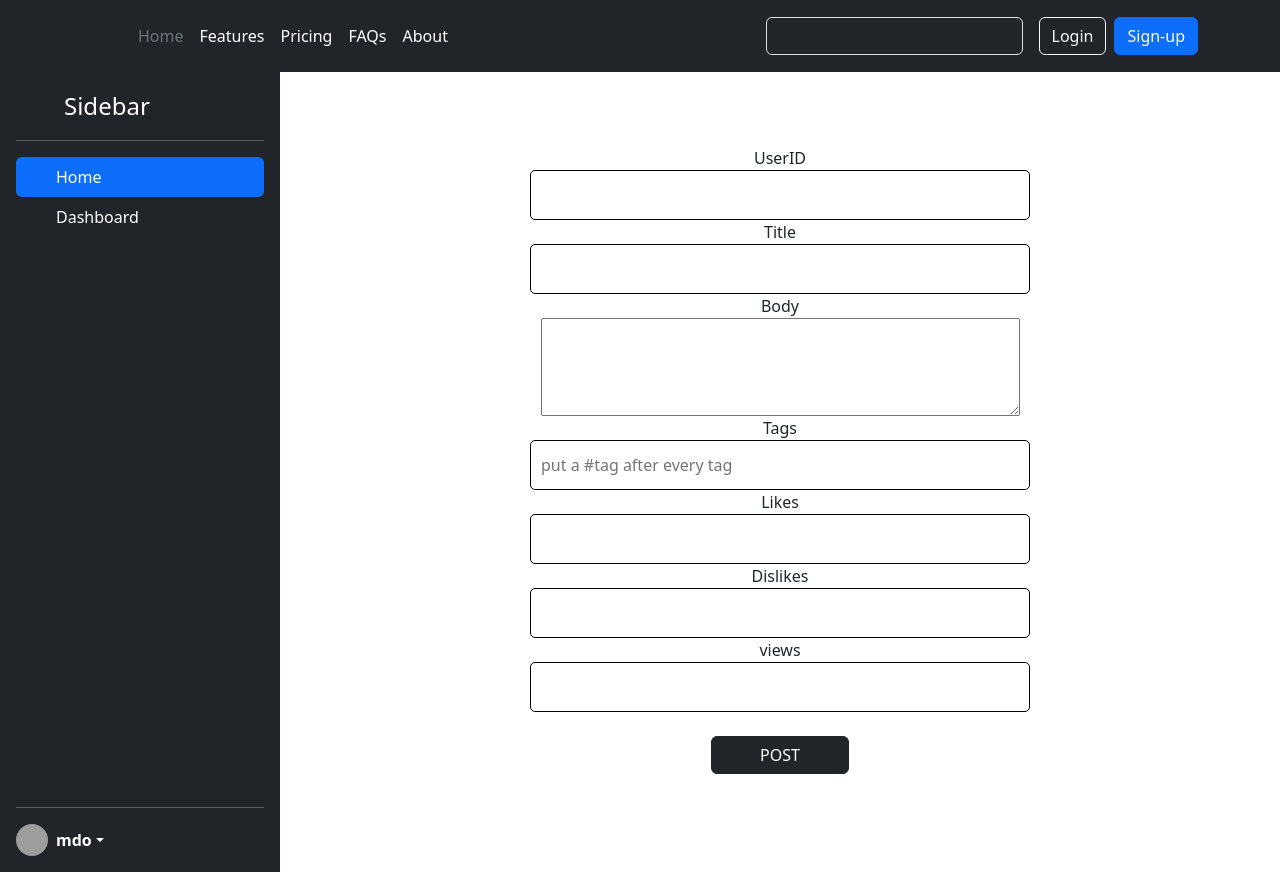
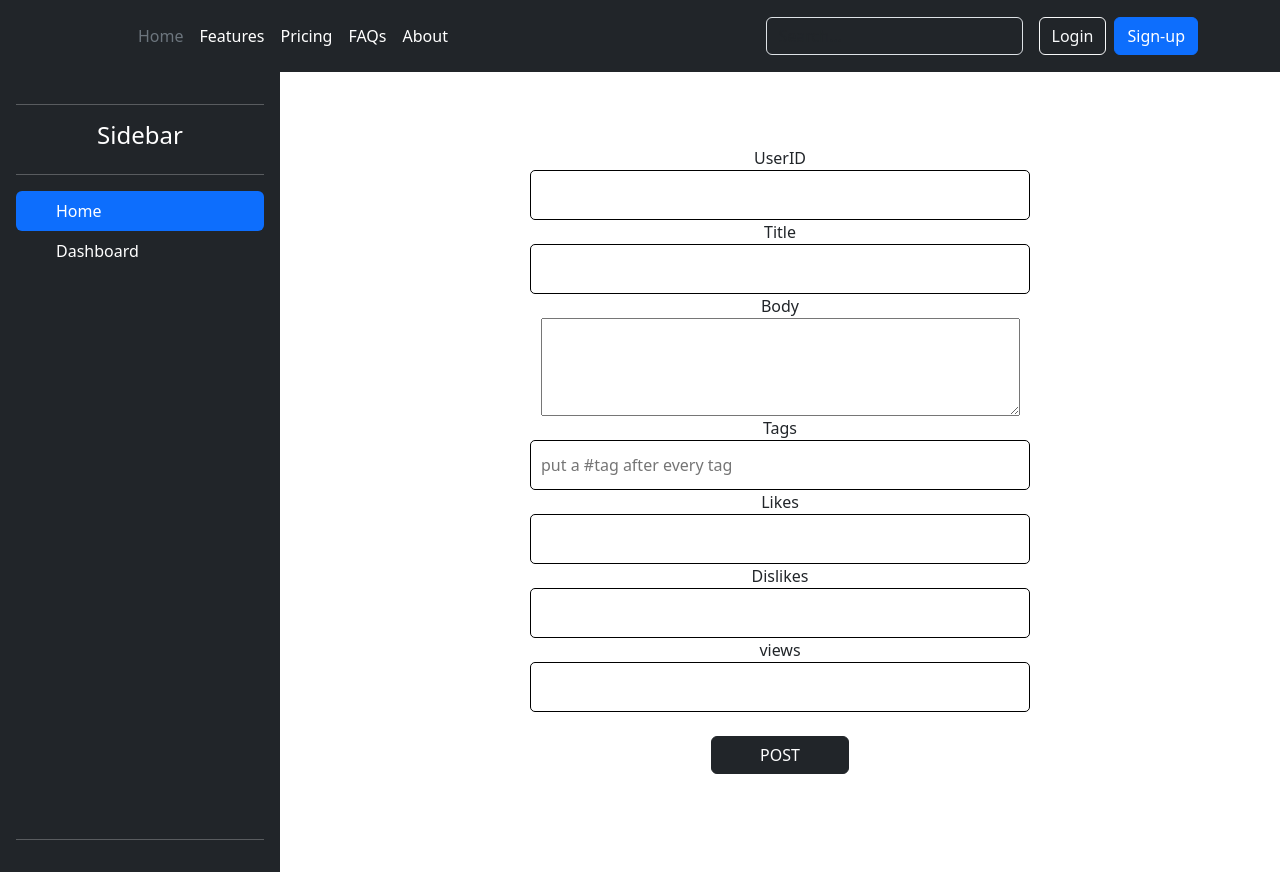
Before and after one commit to HariKalyan99/react_practice, a React (Vite) app: page / in a window 1280 px wide. Built offline with nearby package versions, Linux system fonts and the light colour scheme; data requests are answered from the project's data file; grey boxes are pictures that could not be loaded.

Commit message:
added the react-router-dom and implemented a central repository

```diff
--- a/package.json
+++ b/package.json
@@ -15,6 +15,7 @@
     "json-server": "^1.0.0-beta.3",
     "react": "^18.3.1",
     "react-dom": "^18.3.1",
+    "react-router-dom": "^6.27.0",
     "uuid": "^10.0.0"
   },
   "devDependencies": {
--- a/src/App.jsx
+++ /dev/null
@@ -1,135 +0,0 @@
-import { createContext, useEffect, useState } from "react";
-import Header from "./components/Header";
-import Sidebar from "./components/Sidebar";
-import CreatePost from "./components/CreatePost";
-import Dashboard from "./components/Dashboard";
-import axios from "axios";
-
-export const postStore = createContext({
-  postList: [],
-  sideBarTagActive: "",
-  sideBarFn: () => {},
-postNewBlog: () => {},
-deleteFn: () => {},
-editPostFn: () => {}
-})
-
-function App() {
-  const [sideBarTagActive, setSideBarTagActive] = useState("home");
-
-  const [postList, setPostList] = useState("");
-  const [getNewBlog, setNewBlog] = useState("");
-  const [getDelBlog, setDelBlog] = useState(0);
-  const [getEditBlog, setEditBlog] = useState("");
-
-
-  useEffect(() => {
-    const controller = new AbortController();
-    const {signal} = controller;
-    const getAllPosts = async() => {
-      try {
-        const {data} = await axios.get("http://localhost:8081/posts", signal)
-      setPostList(data);
-      } catch (error) {
-        console.log(error)
-      }
-    }
-
-    getAllPosts();
-
-    return () => {
-      controller.abort();
-    }
-  }, [])
-
-  useEffect(() => {
-    const newBlog = async(blog) => {
-      try {
-        const {data} = await axios.post('http://localhost:8081/posts', {
-          ...blog
-        })
-        setPostList([data, ...postList]);
-    sideBarFn("dashboard")
-
-      } catch (error) {
-        console.log(error)
-      }
-    }
-
-    if(Array.isArray(getNewBlog.tags)){
-      newBlog(getNewBlog);
-    }
-  }, [getNewBlog])
-
-  useEffect(() => {
-    const delBlog = async(id) => {
-      try {
-        await axios.delete(`http://localhost:8081/posts/${id}`);
-        const filterBlogs = postList.filter(x => x.id !== id);
-        setPostList(filterBlogs);
-      } catch (error) {
-        console.log("error", error)
-      }
-    }
-
-
-    if(getDelBlog > 0 || typeof getDelBlog === "string"){
-      delBlog(getDelBlog);
-    }
-  }, [getDelBlog])
-
-
-  useEffect(() => {
-    const editBlog = async({userId, title, body, tags, reactions, views, id}) => {
-      try {
-        const {data} = await axios.put(`http://localhost:8081/posts/${id}`, {
-          userId, title, body, tags, reactions, views
-        })
-        const filteredPostList = postList.filter(x => x.id !== id);
-        setPostList([ data ,...filteredPostList])
-      } catch (error) {
-        console.log(error)
-      }
-    }
-
-
-    if(Object.keys(getEditBlog).length === 7){
-      console.log(getEditBlog)
-      editBlog(getEditBlog)
-    }
-
-
-  }, [getEditBlog])
-
-  const sideBarFn = (val) => {
-    setSideBarTagActive(val);
-  };
-
-  const postNewBlog = (blog) => {
-    setNewBlog(blog);
-  }
-
-  const deleteFn = (id) => {
-    setDelBlog(id);
-  }
-  const editPostFn = (post) => {
-    setEditBlog(post);
-  }
-
-  return (
-    <postStore.Provider value={{postList, sideBarTagActive,
-      sideBarFn,
-      postNewBlog,
-      deleteFn,
-      editPostFn}}>
-      <Header />
-      <div className="d-flex">
-        <Sidebar  />
-        {sideBarTagActive === "home" ? <CreatePost /> :
-        <Dashboard />}
-      </div>
-    </postStore.Provider>
-  );
-}
-
-export default App;
--- a/src/components/CreatePost.jsx
+++ b/src/components/CreatePost.jsx
@@ -1,8 +1,9 @@
 import React, { useContext, useRef } from "react";
-import { postStore } from "../App";
+import { postStore } from '../store/PostStore';
+
 
 const CreatePost = () => {
-  const { postNewBlog } = useContext(postStore)
+  const { postNewBlog,sideBarTagActive  } = useContext(postStore)
   const userIdRef = useRef("");
   const titleRef = useRef("");
   const bodyRef = useRef("");
@@ -39,6 +40,7 @@ const CreatePost = () => {
     disLikesRef.current.value = "";
     viewsRef.current.value = "";
   };
+  if(sideBarTagActive === "home"){
     return (
       <form
         className="d-flex flex-column justify-content-center align-items-center w-100"
@@ -76,6 +78,7 @@ const CreatePost = () => {
         </button>
       </form>
     );
+  }
 };
 
 export default CreatePost;
--- a/src/components/Dashboard.jsx
+++ b/src/components/Dashboard.jsx
@@ -1,12 +1,14 @@
 import React, { useContext } from 'react'
 import PostCard from './PostCard'
 import {v4 as uuidv4} from 'uuid';
-import { postStore } from '../App';
+import { postStore } from '../store/PostStore';
+
 
 const Dashboard = () => {
 
-  const {postList, deleteFn, editPostFn} = useContext(postStore);
+  const {postList, deleteFn, editPostFn, sideBarTagActive} = useContext(postStore);
 
+  if(sideBarTagActive === "dashboard"){
     return (
       <div className="album py-5 bg-body-tertiary">
       <div className="container-fluid">``
@@ -19,5 +21,6 @@ const Dashboard = () => {
     </div>
     )
   }
+}
 
 export default Dashboard
--- a/src/components/Sidebar.jsx
+++ b/src/components/Sidebar.jsx
@@ -1,48 +1,56 @@
-import React, { useContext } from 'react'
-import { postStore } from '../App'
+import React, { useContext } from "react";
+import { postStore } from "../store/PostStore";
+import { Link, useNavigation } from "react-router-dom";
 
 const Sidebar = () => {
-  const {sideBarFn,
-    sideBarTagActive} = useContext(postStore);
+  const { sideBarFn, sideBarTagActive } = useContext(postStore);
+
+  const navigate = useNavigation();
+
+
   return (
     <div>
-        <div className="d-flex flex-column flex-shrink-0 p-3 text-bg-dark" style={{width: "280px", height: "100%"}}>
-    <a href="/" className="d-flex align-items-center mb-3 mb-md-0 me-md-auto text-white text-decoration-none">
-      <svg className="bi pe-none me-2" width="40" height="32"><use xlinkHref="#bootstrap"></use></svg>
-      <span className="fs-4">Sidebar</span>
-    </a>
+      <div
+        className="d-flex flex-column flex-shrink-0 p-3 text-bg-dark"
+        style={{ width: "280px", height: "100%" }}
+      >
+        <hr />
+          <h1 className="fs-4 text-center">Sidebar</h1>
         <hr />
         <ul className="nav nav-pills flex-column mb-auto">
           <li className="nav-item" onClick={() => sideBarFn("home")}>
-        <a href="#" className={`nav-link text-white ${sideBarTagActive === "home" && 'active'}`} aria-current="page">
-          <svg className="bi pe-none me-2" width="16" height="16"><use xlinkHref="#home"></use></svg>
+            <Link
+              to={"/"}
+              className={`nav-link text-white ${
+                sideBarTagActive === "home" && "active"
+              }`}
+              aria-current="page"
+            >
+              <svg className="bi pe-none me-2" width="16" height="16">
+                <use xlinkHref="#home"></use>
+              </svg>
               Home
-        </a>
+            </Link>
           </li>
           <li onClick={() => sideBarFn("dashboard")}>
-        <a href="#" className={`nav-link text-white ${sideBarTagActive === "dashboard" && 'active'}`}>
-          <svg className="bi pe-none me-2" width="16" height="16"><use xlinkHref="#speedometer2"></use></svg>
+            <Link
+              to={"/dashboard"}
+              className={`nav-link text-white ${
+                sideBarTagActive === "dashboard" && "active"
+              }`}
+            >
+              <svg className="bi pe-none me-2" width="16" height="16">
+                <use xlinkHref="#speedometer2"></use>
+              </svg>
               Dashboard
-        </a>
+            </Link>
           </li>
         </ul>
         <hr />
-    <div className="dropdown">
-      <a href="#" className="d-flex align-items-center text-white text-decoration-none dropdown-toggle" data-bs-toggle="dropdown" aria-expanded="false">
-        <img src="https://github.com/mdo.png" alt="" width="32" height="32" className="rounded-circle me-2" />
-        <strong>mdo</strong>
-      </a>
-      <ul className="dropdown-menu dropdown-menu-dark text-small shadow">
-        <li><a className="dropdown-item" href="#">New project...</a></li>
-        <li><a className="dropdown-item" href="#">Settings</a></li>
-        <li><a className="dropdown-item" href="#">Profile</a></li>
-        <li><hr className="dropdown-divider" /></li>
-        <li><a className="dropdown-item" href="#">Sign out</a></li>
-      </ul>
+
       </div>
     </div>
-    </div>
-  )
-}
+  );
+};
 
-export default Sidebar
+export default Sidebar;
--- a/src/main.jsx
+++ b/src/main.jsx
@@ -1,11 +1,21 @@
 import { StrictMode } from 'react'
 import { createRoot } from 'react-dom/client'
-import App from './App.jsx'
+import App from './routes/App.jsx'
 import './index.css'
-import 'bootstrap/dist/css/bootstrap.min.css'
+import 'bootstrap/dist/css/bootstrap.min.css';
+import { createBrowserRouter, RouterProvider } from 'react-router-dom';
+import CreatePost from './components/CreatePost.jsx';
+import Dashboard from './components/Dashboard.jsx';
+
+const router = createBrowserRouter([
+  {path: "/", element: <App />, children: [
+    {path: "/", element: <CreatePost />},
+    {path: "/dashboard", element: <Dashboard />}
+  ]}
+])
 
 createRoot(document.getElementById('root')).render(
   <StrictMode>
-    <App />
+    <RouterProvider router={router}/>
   </StrictMode>,
 )
--- /dev/null
+++ b/src/routes/App.jsx
@@ -0,0 +1,20 @@
+import Header from "../components/Header";
+import Sidebar from "../components/Sidebar";
+import CreatePost from "../components/CreatePost";
+import Dashboard from "../components/Dashboard";
+import PostStoreContextProvider from "../store/PostStore";
+
+function App() {
+  return (
+    <PostStoreContextProvider>
+      <Header />
+      <div className="d-flex">
+        <Sidebar />
+        <CreatePost />
+        <Dashboard />
+      </div>
+    </PostStoreContextProvider>
+  );
+}
+
+export default App;
--- /dev/null
+++ b/src/store/PostStore.jsx
@@ -0,0 +1,137 @@
+import React, { createContext, useEffect, useState } from "react";
+import axios from "axios";
+
+export const postStore = createContext({
+  postList: [],
+  sideBarTagActive: "",
+  sideBarFn: () => {},
+  postNewBlog: () => {},
+  deleteFn: () => {},
+  editPostFn: () => {},
+});
+
+const PostStoreContextProvider = ({ children }) => {
+  const [sideBarTagActive, setSideBarTagActive] = useState("home");
+
+  const [postList, setPostList] = useState("");
+  const [getNewBlog, setNewBlog] = useState("");
+  const [getDelBlog, setDelBlog] = useState(0);
+  const [getEditBlog, setEditBlog] = useState("");
+
+  useEffect(() => {
+    const controller = new AbortController();
+    const { signal } = controller;
+    const getAllPosts = async () => {
+      try {
+        const { data } = await axios.get("http://localhost:8081/posts", signal);
+        setPostList(data);
+      } catch (error) {
+        console.log(error);
+      }
+    };
+
+    getAllPosts();
+
+    return () => {
+      controller.abort();
+    };
+  }, []);
+
+  useEffect(() => {
+    const newBlog = async (blog) => {
+      try {
+        const { data } = await axios.post("http://localhost:8081/posts", {
+          ...blog,
+        });
+        setPostList([data, ...postList]);
+        sideBarFn("dashboard");
+      } catch (error) {
+        console.log(error);
+      }
+    };
+
+    if (Array.isArray(getNewBlog.tags)) {
+      newBlog(getNewBlog);
+    }
+  }, [getNewBlog]);
+
+  useEffect(() => {
+    const delBlog = async (id) => {
+      try {
+        await axios.delete(`http://localhost:8081/posts/${id}`);
+        const filterBlogs = postList.filter((x) => x.id !== id);
+        setPostList(filterBlogs);
+      } catch (error) {
+        console.log("error", error);
+      }
+    };
+
+    if (getDelBlog > 0 || typeof getDelBlog === "string") {
+      delBlog(getDelBlog);
+    }
+  }, [getDelBlog]);
+
+  useEffect(() => {
+    const editBlog = async ({
+      userId,
+      title,
+      body,
+      tags,
+      reactions,
+      views,
+      id,
+    }) => {
+      try {
+        const { data } = await axios.put(`http://localhost:8081/posts/${id}`, {
+          userId,
+          title,
+          body,
+          tags,
+          reactions,
+          views,
+        });
+        const filteredPostList = postList.filter((x) => x.id !== id);
+        setPostList([data, ...filteredPostList]);
+      } catch (error) {
+        console.log(error);
+      }
+    };
+
+    if (Object.keys(getEditBlog).length === 7) {
+      console.log(getEditBlog);
+      editBlog(getEditBlog);
+    }
+  }, [getEditBlog]);
+
+  const sideBarFn = (val) => {
+    setSideBarTagActive(val);
+  };
+
+  const postNewBlog = (blog) => {
+    setNewBlog(blog);
+  };
+
+  const deleteFn = (id) => {
+    setDelBlog(id);
+  };
+  const editPostFn = (post) => {
+    setEditBlog(post);
+  };
+
+  return (
+    <postStore.Provider
+      value={{
+        postList,
+        sideBarTagActive,
+        sideBarFn,
+        postNewBlog,
+        deleteFn,
+        editPostFn,
+      }}
+    >
+      {children}
+    </postStore.Provider>
+  );
+};
+
+export default PostStoreContextProvider;
```
Also changed, not shown: 1 other file (tests, documents, lock files or other folders). Lines whose indentation alone changed are shown as unchanged.
